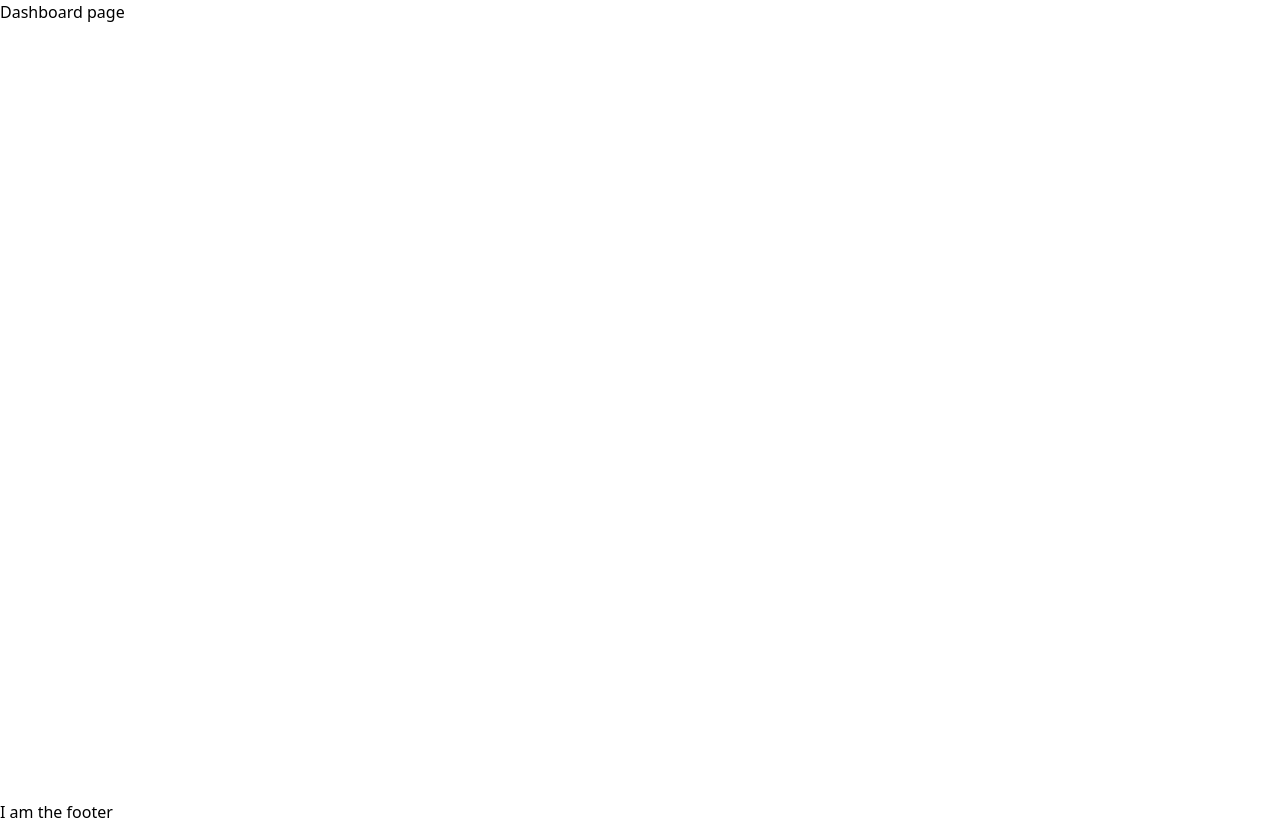
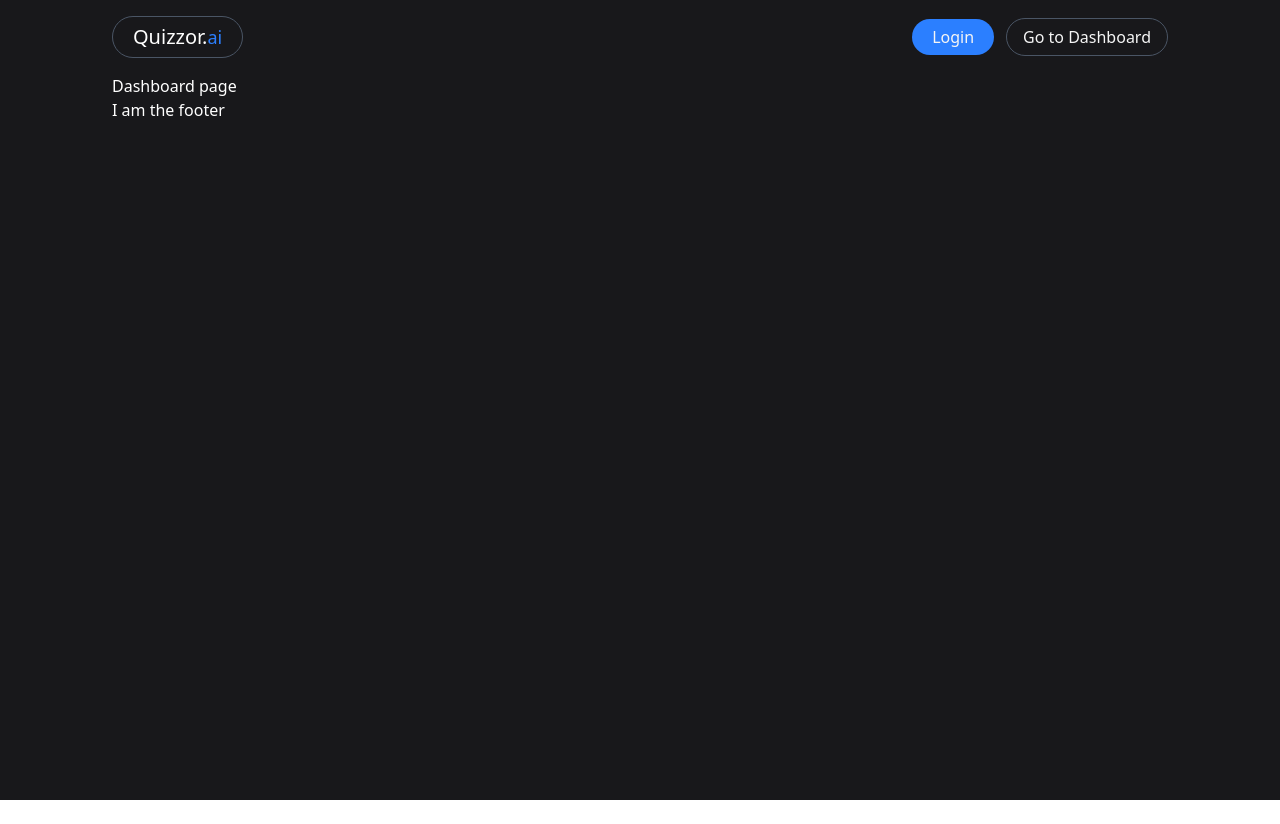
Before and after one commit to Dhritish-Mukherjee/Quizzor, a React (Vite) app in the folder src/Frontend/: page /dashboard in a window 1280 px wide. After the commit the page ends 800 px from the top, so only its background shows below. Built offline with nearby package versions, Linux system fonts and the light colour scheme.

Commit message:
Navbar added apparently

```diff
--- a/src/Frontend/src/App.jsx
+++ b/src/Frontend/src/App.jsx
@@ -8,7 +8,7 @@ import Dashboard from "./pages/Dashboard";
 
 const App = () => {
   return (
-    <div className="w-full h-screen p-0 m-0 ">
+    <div className="w-full min-h-screen px-4 sm:px-10 md:px-14 lg:px-28 bg-zinc-900 text-white ">
       <Navbar />
       <Routes>
         <Route path="/" element={<Home />} />
--- a/src/Frontend/src/components/Navbar.jsx
+++ b/src/Frontend/src/components/Navbar.jsx
@@ -1,14 +1,19 @@
 import React from "react";
+import { Link } from "react-router-dom";
 
 const Navbar = () => {
   return (
     <div>
-      <nav>
-        <div className="logo">
+      <nav className="flex justify-between py-4 ">
+        <Link to='/' ><div className="logo border border-gray-600 px-5 py-1.5  rounded-full">
+            <h1 className="text-white text-xl">Quizzor.<span className="text-blue-500 text-lg ">ai</span></h1>
+        </div>
+        </Link>
 
-        </div>
-        <div className="right-menu">
+        <div className="right-menu flex items-center justify-center gap-3 ">
+            <button className="px-5 py-1.5 bg-blue-500 rounded-full text-neutral-100 hover:scale-105 transition-all duration-300 cursor-pointer">Login</button>
 
+            <button className="px-4 py-1.5 bg-transparent rounded-full border border-gray-600 hover:bg-blue-500 hover:border-blue-500 hover:scale-105 transition-all duration-300 text-neutral-100 cursor-pointer">Go to Dashboard</button>
         </div>
       </nav>
     </div>
--- a/src/Frontend/src/pages/Dashboard.jsx
+++ b/src/Frontend/src/pages/Dashboard.jsx
@@ -2,7 +2,7 @@ import React from 'react'
 
 const Dashboard = () => {
   return (
-    <div className='w-full h-screen '>
+    <div className='w-full h-auto '>
       Dashboard page
     </div>
   )
--- a/src/Frontend/src/pages/Home.jsx
+++ b/src/Frontend/src/pages/Home.jsx
@@ -2,7 +2,7 @@ import React from 'react'
 
 const Home = () => {
   return (
-    <div className='w-full h-screen'>
+    <div className='w-full h-auto '>
       home page
     </div>
   )
```
